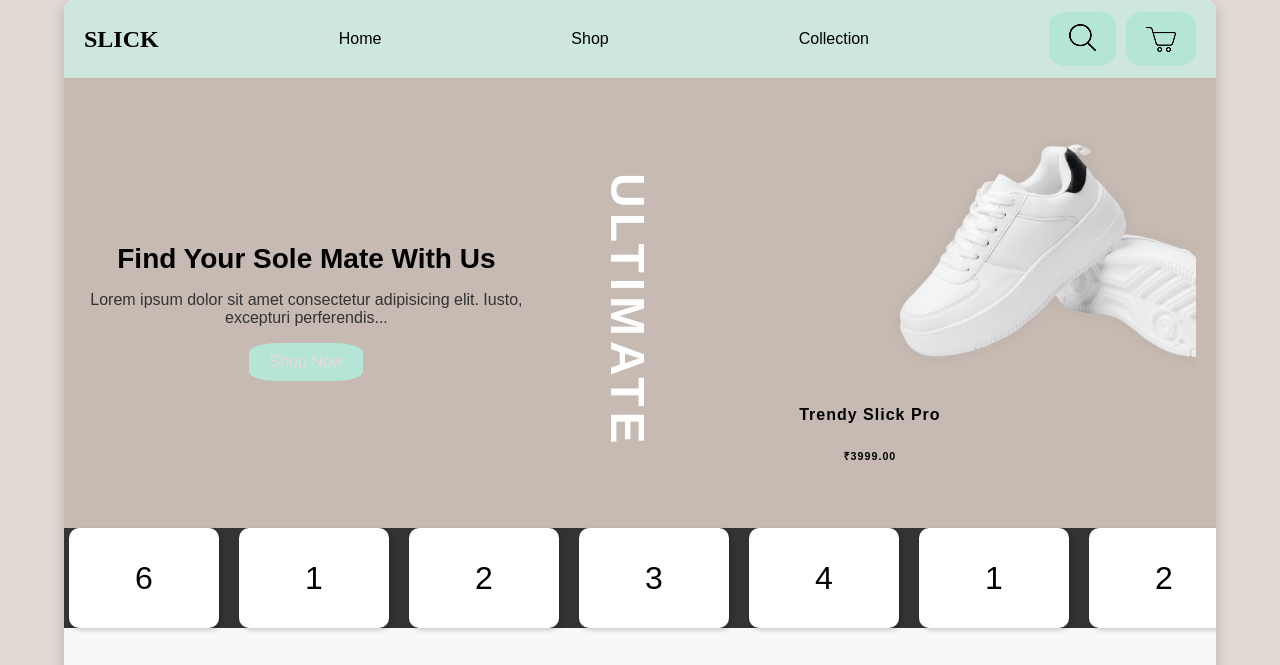
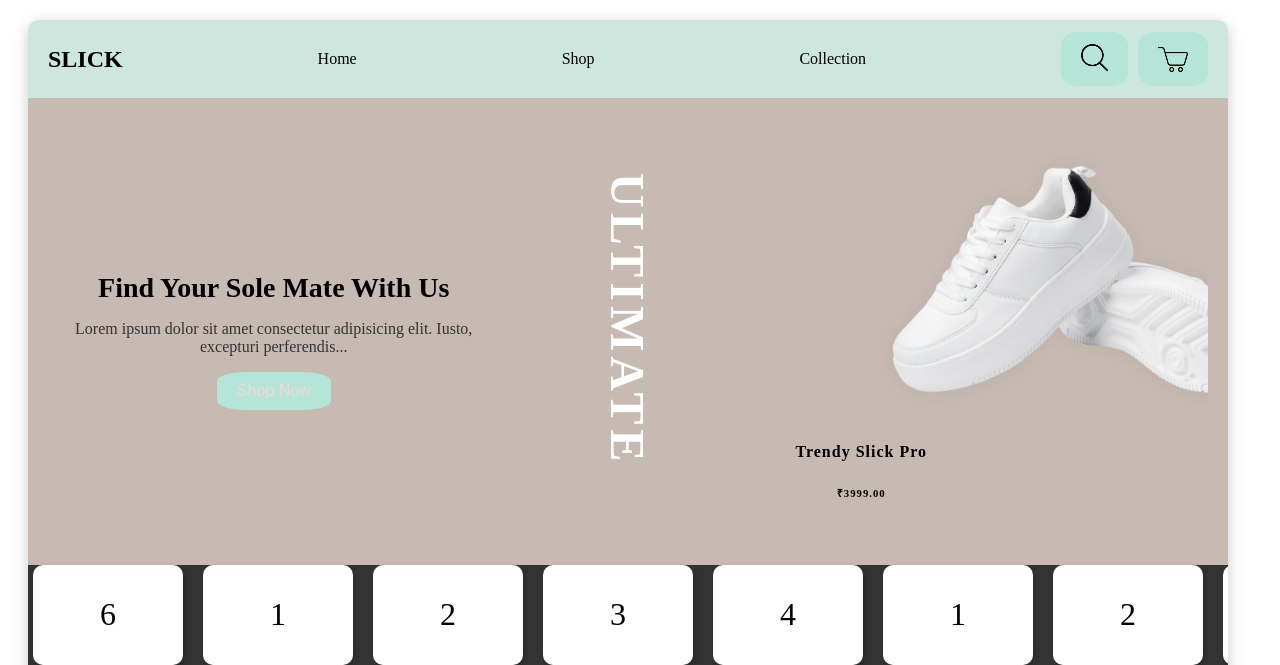
Before and after one commit to Amit-html/my-first-git-hub-, a plain HTML site: page index.html in a window 1280 px wide. Shown: the top 665 px of the page. Drawn offline with Linux system fonts and the light colour scheme.

Commit message:
remanaging

```diff
--- a/index.html
+++ b/index.html
@@ -4,7 +4,7 @@
 <head>
     <meta charset="UTF-8">
     <meta name="viewport" content="width=device-width, initial-scale=1.0">
-    <title>Scrolling Section</title>
+    <title>SLICk</title>
     <link rel="stylesheet" href="style.css">
     <script src="index.js" defer></script>
 </head>
@@ -14,10 +14,10 @@
     <!-- Header & Scrolling Section Container -->
     <div class="main-container">
         <!-- Header Section -->
-        <div class="headers">
+        <div class=navbar>
             <div class="header">
                 <div class="side-header">
-                    <span class="logo-name">SLICk</span>
+                    <span class="logo-name" id="Home">SLICk</span>
                 </div>
                 <div class="main-header">
                     <ul>
@@ -27,16 +27,16 @@
                     </ul>
                 </div>
                 <div class="key-header" id="upper_header">
-                    <button id="search-btn"><img src="search-interface-symbol.png" alt="search"></button>
+                    <button id="search-btn"><img src="assests/search-interface-symbol.png" alt="search"></button>
                     <div class="options">
-                        <img src="trolley.png" alt="options">
+                        <img src="assests/trolley.png" alt="options">
                     </div>
 
                     <!-- Sidebar that is hidden -->
                     <div class="sidebar">
                         <button class="close-btn">&times;</button>
                         <ul>
-                            <li><a href="#">Home</a></li>
+                            <li><a href="#home">Home</a></li>
                             <li><a href="#">About</a></li>
                             <li><a href="#">Contact</a></li>
                         </ul>
@@ -56,7 +56,7 @@
                 </div>
                 <span class="ultimate">ULTIMATE</span>
                 <div class="header-right">
-                    <img src="Untitled design(109) 2.png" alt="shoes" class="shoes">
+                    <img src="/assests/Untitled design(109) 2.png" alt="shoes" class="shoes">
                     <h4>Trendy Slick Pro</h4>
                     <h6>₹3999.00</h6>
                 </div>
--- a/style.css
+++ b/style.css
@@ -1,23 +1,16 @@
 @import url('https://fonts.googleapis.com/css2?family=Source+Sans+Pro:wght@300&display=swap');
 
 /* General Page Styling */
-body {
-    display: flex;
-    justify-content: center;
-    align-items: center;
-    margin: 0;
-    padding: 0;
-    background-color: #e3d9d3;
-    font-family: Arial, sans-serif;
-}
 
 /* Main Container */
 .main-container {
-    width: 90%;
+    width:  100%;
     max-width: 1200px;
+    height: inherit;
     box-shadow: 0px 4px 15px rgba(0, 0, 0, 0.2); /* Soft shadow effect */
     border-radius: 10px;
-    overflow: hidden;
+    overflow: hidden; /* Ensures no overflow from rounded corners */
+    margin: 20px;
     background: white;
 }
 
@@ -32,6 +25,8 @@ body {
 
 .logo-name {
     font-family: poppins;
+    font-size: 24px;
+    font-weight: 600;
 }
 
 /* Header Sections */
```
Also changed, not shown: assests/Untitled design(109) 2.png (renamed from Untitled design(109) 2.png), assests/search-interface-symbol.png (renamed from search-interface-symbol.png), assests/trolley.png (renamed from trolley.png).
